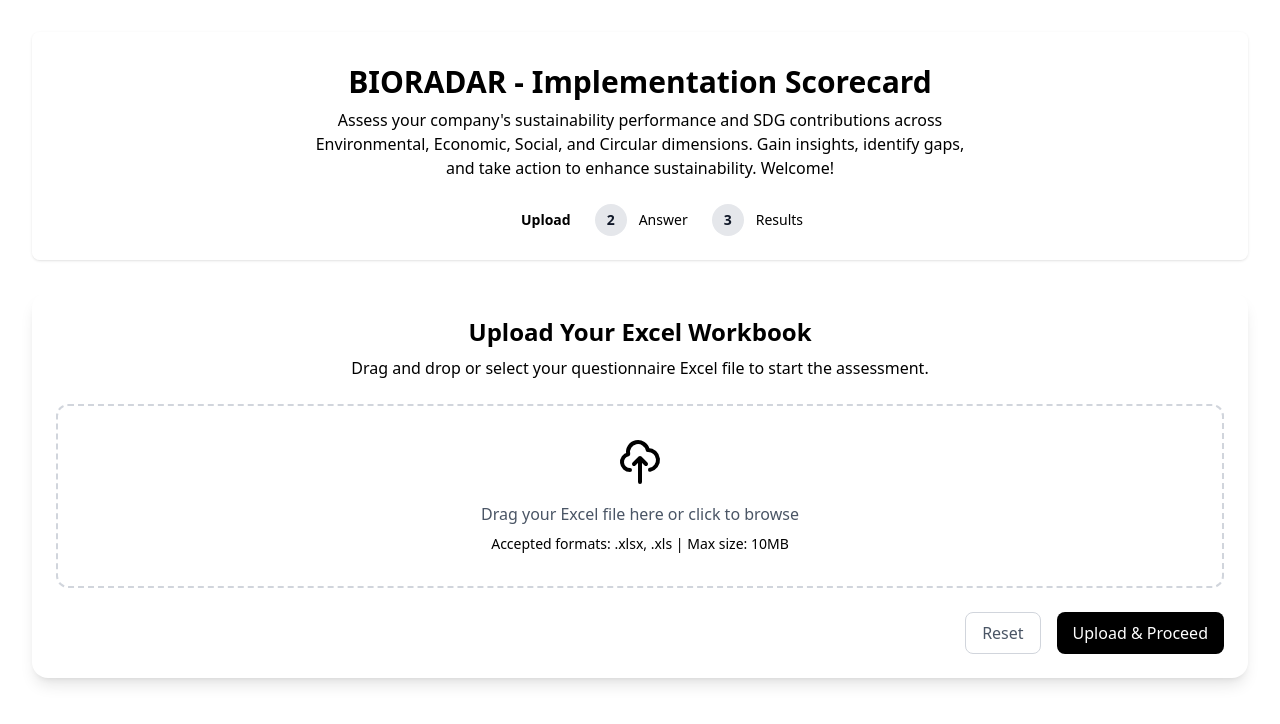
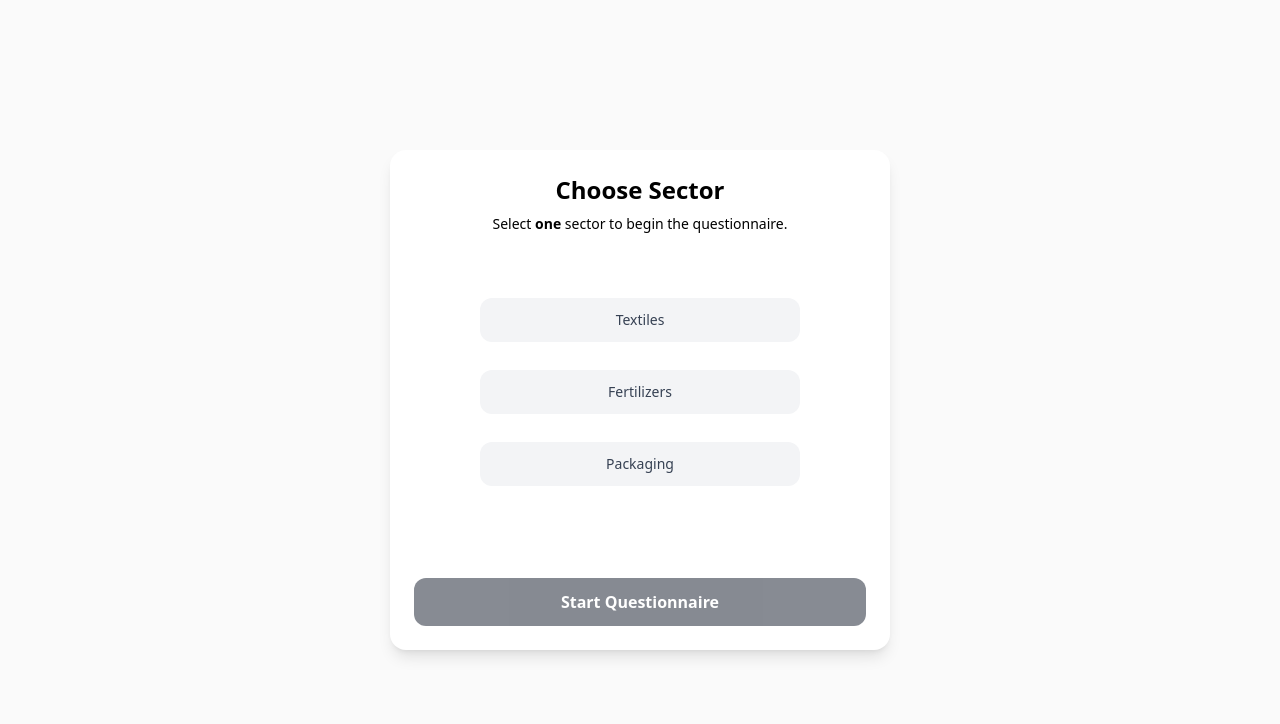
Before and after one commit to ayushak26/Implementation-Scorecard, a Next.js app in the folder frontend/: page / in a window 1280 px wide. Shown: the top 724 px of the page. Built offline with nearby package versions, Linux system fonts and the light colour scheme.

Commit message:
Made changes in sector and question data and created a new upload-excel page so that sector form is visible first

```diff
--- a/frontend/app/components/QuestionCard.tsx
+++ b/frontend/app/components/QuestionCard.tsx
@@ -68,23 +68,20 @@
   const scores = [0, 1, 2, 3, 4, 5];
 
   return (
-    <div className="bg-white rounded-xl shadow-sm border">
+    <div className="bg-white rounded-xl shadow-sm border overflow-hidden">
       {/* Header */}
       <div className="px-6 py-5 border-b bg-amber-50 flex items-center gap-4">
-        <img
-          src={SDG_IMAGE_MAP[sdg.sdg_number]}
-          alt={`SDG ${sdg.sdg_number} Icon`}
-          className="w-12 h-12 object-contain"
-          loading="lazy"
-        />
         <div className="flex-1">
           <h3 className="text-base md:text-lg font-semibold text-gray-900">
             SDG {sdg.sdg_number}: {sdg.sdg_description}
           </h3>
-          {sdg.sdg_target ? (
-            <p className="text-xs text-gray-600 mt-1">Target: {sdg.sdg_target}</p>
-          ) : null}
         </div>
+        <img
+          src={SDG_IMAGE_MAP[sdg.sdg_number]}
+          alt={`SDG ${sdg.sdg_number} Icon`}
+          className="w-[308px] h-[308px] object-contain mx-auto"
+          loading="lazy"
+        />
       </div>
 
       {/* 4 questions stacked in separate cards */}
--- a/frontend/app/components/SDGAssessmentTool.tsx
+++ b/frontend/app/components/SDGAssessmentTool.tsx
@@ -7,46 +7,6 @@
 import FormPage from "./FormPage";
 import VisualizationPage from "./VisualizationPage";
 
-const Stepper = () => {
-  const pathname = usePathname();
-  const steps = [
-    { key: "upload", label: "Upload", path: "/" },
-    { key: "questionnaire", label: "Answer", path: "/form" },
-    { key: "results", label: "Results", path: "/visualization" },
-  ];
-  const idx = steps.findIndex((s) => s.path === pathname);
-
-  return (
-    <div className="flex justify-center gap-6 mt-6">
-      {steps.map((s, i) => {
-        const done = i < idx;
-        const active = i === idx;
-        return (
-          <div key={s.key} className="flex items-center">
-            <div
-              className={`w-8 h-8 rounded-full flex items-center justify-center text-sm font-semibold transition-all duration-300 ${
-                done
-                  ? "bg-secondary text-white"
-                  : active
-                  ? "bg-primary text-white scale-110"
-                  : "bg-gray-200 text-gray-900"
-              }`}
-            >
-              {done ? "✓" : i + 1}
-            </div>
-            <div
-              className={`ml-3 text-sm ${
-                active ? "text-primary font-bold" : "text-neutral"
-              }`}
-            >
-              {s.label}
-            </div>
-          </div>
-        );
-      })}
-    </div>
-  );
-};
 
 export default function SDGAssessmentTool() {
   useEffect(() => {
@@ -70,7 +30,6 @@
           <p className="text-center text-neutral mt-2 max-w-2xl mx-auto">
               Assess your company's sustainability performance and SDG contributions across Environmental, Economic, Social, and Circular dimensions. Gain insights, identify gaps, and take action to enhance sustainability. Welcome!
           </p>
-          <Stepper />
         </header>
         <main>
           <Content />
--- a/frontend/app/components/SectorPicker.tsx
+++ b/frontend/app/components/SectorPicker.tsx
@@ -2,7 +2,7 @@
 "use client";
 
 import React, { useMemo, useState, useContext } from "react";
-import { useRouter } from "next/navigation"; // Import router
+import { useRouter } from "next/navigation";
 import { SDGContext } from "./SDGContext";
 
 const SECTOR_ORDER = ["Textiles", "Fertilizers", "Packaging"] as const;
@@ -21,16 +21,12 @@
 };
 
 export default function SectorPicker() {
-  const router = useRouter(); // Initialize router
+  const router = useRouter();
   const ctx = useContext(SDGContext);
   if (!ctx) return null;
 
   const { setSelectedSector } = ctx;
-
-  // Only show the three canonical sectors
   const sectors = SECTOR_ORDER;
-
-  // Single selected sector
   const [picked, setPicked] = useState<string>("");
 
   const toggle = (sec: string) => {
@@ -41,29 +37,36 @@
   const start = () => {
     if (!picked) return;
     setSelectedSector(picked);
-    router.push("/form"); // Navigate to the form page
+    router.push("/form");
   };
 
   const canStart = !!picked;
 
   return (
-    <div className="bg-white rounded-2xl shadow-lg p-6 animate-fadeIn max-w-md mx-auto">
+    // Full-bleed wrapper that centers on the page
+    <div className="min-h-screen w-screen flex items-center justify-center p-4 bg-neutral-50">
+      {/* 500x500 on large screens, but still shrinks on small screens */}
+      <div className="w-[500px] h-[500px] max-w-full rounded-2xl shadow-lg bg-white p-6 flex flex-col">
+        <div className="text-center">
           <h2 className="text-2xl font-bold text-primary mb-2">Choose Sector</h2>
           <p className="text-neutral text-sm mb-6">
             Select <strong>one</strong> sector to begin the questionnaire.
           </p>
-
-      <div className="flex flex-wrap gap-3 mb-8 justify-center">
+        </div>
+        <div className="flex-3 overflow-auto">
+        <div className="flex flex-col gap-7 items-center mt-10">
             {sectors.map((sec) => {
               const isActive = picked === sec;
               return (
                 <button
                   key={sec}
+                  type="button"
                   onClick={() => toggle(sec)}
-              className={`px-5 py-3 rounded-xl font-medium text-sm transition-all duration-200
+                  aria-pressed={isActive}
+                  className={`w-full max-w-xs px-7 py-3 rounded-xl font-medium text-sm transition-all duration-200 focus:outline-none focus:ring-2 focus:ring-offset-2
             ${isActive
-                  ? "bg-gray-800 text-white ring-2 ring-gray-800 ring-offset-2 shadow-md"
-                  : "bg-gray-100 text-gray-700 hover:bg-gray-200 cursor-pointer"
+                      ? "bg-gray-800 text-white ring-2 ring-gray-800"
+                      : "bg-gray-100 text-gray-700 hover:bg-gray-200"
                     }`}
                 >
                   {sec}
@@ -71,24 +74,18 @@
               );
             })}
           </div>
+        </div>
 
-      <div className="flex flex-col items-center gap-4">
+        <div className="mt-6">
           <button
+            type="button"
             onClick={start}
             disabled={!canStart}
-          className={`w-full max-w-xs px-6 py-3 rounded-xl text-white font-semibold ${canStart
-              ? "bg-gray-900"
-              : "bg-gray-900 text-gray-700 cursor-not-allowed"
-            }`}
+            className="w-full px-6 py-3 rounded-xl text-white font-semibold bg-gray-900 disabled:opacity-50 disabled:cursor-not-allowed focus:outline-none focus:ring-2 focus:ring-offset-2"
           >
             Start Questionnaire
           </button>
-
-        {picked && (
-          <p className="text-sm text-neutral">
-            Selected: <strong className="text-primary">{picked}</strong>
-          </p>
-        )}
+        </div>
       </div>
     </div>
   );
--- a/frontend/app/components/VisualizationPage.tsx
+++ b/frontend/app/components/VisualizationPage.tsx
@@ -171,7 +171,7 @@
       )}
 
       <div className="flex justify-end mt-6">
-        <button onClick={handleReset} className="px-4 py-2 bg-primary text-white rounded-lg opacity-100">
+        <button onClick={handleReset} className="px-4 py-2 bg-black text-white rounded-lg opacity-100">
           Reset & Start Over
         </button>
       </div>
--- a/frontend/app/page.tsx
+++ b/frontend/app/page.tsx
@@ -1,5 +1,5 @@
-import SDGAssessmentTool from "./components/SDGAssessmentTool";
+import SectorPicker from "./components/SectorPicker";
 
 export default function Home() {
-  return <SDGAssessmentTool />;
+  return <SectorPicker/>;
 }
--- /dev/null
+++ b/frontend/app/upload-excel/page.tsx
@@ -0,0 +1,5 @@
+import SDGAssessmentTool from "../components/SDGAssessmentTool";
+
+export default function Home() {
+  return <SDGAssessmentTool/>;
+}
--- a/frontend/app/visualization/page.tsx
+++ b/frontend/app/visualization/page.tsx
@@ -4,5 +4,9 @@
 export const dynamic = "force-dynamic"; // optional, avoids caching during dev
 
 export default function VisualizationRoute() {
-  return <VisualizationPage />;
+  return (
+    <main className="w-screen min-h-screen overflow-x-hidden">
+ <VisualizationPage />
+ </main>
+  );
 }
--- a/frontend/package.json
+++ b/frontend/package.json
@@ -19,7 +19,7 @@
     "react-plotly.js": "^2.6.0",
     "react-router-dom": "^7.9.4",
     "zod": "^4.1.12",
-    "xlsx":"0.18.5"
+    "xlsx": "0.18.5"
   },
   "devDependencies": {
     "@tailwindcss/postcss": "^4.1.16",
```
Also changed, not shown: package.json (+7 -4 lines), 1 other file (tests, documents, lock files or other folders). Lines whose indentation alone changed are shown as unchanged.
